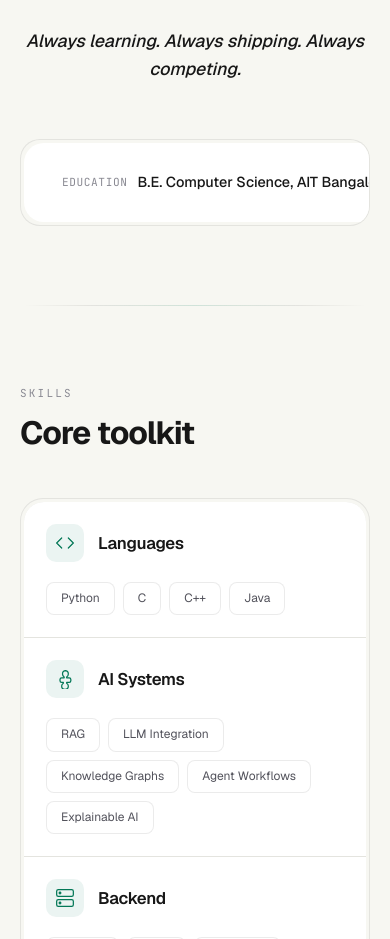
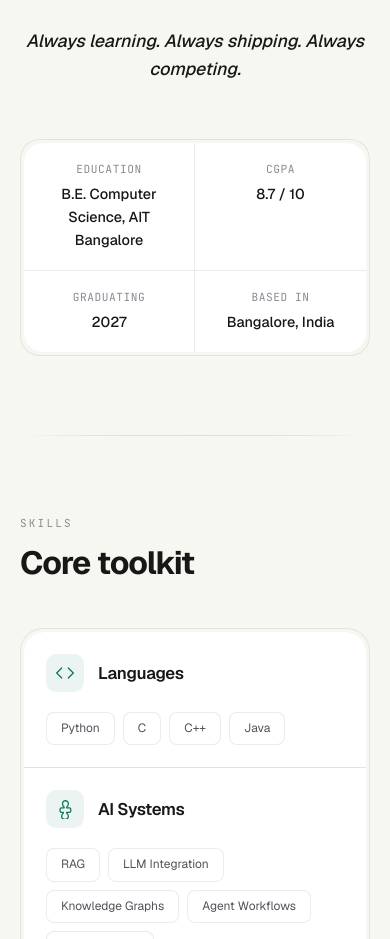
Before and after one commit to Abhishek-M-29/Portfolio, a React (Vite) app: page / in a window 390 px wide. Shown: the part 1960-2899 px from the top of the page. Built offline with nearby package versions, Linux system fonts and the light colour scheme.

Commit message:
fix: make about details bar responsive on mobile with 2-column wrap

```diff
--- a/src/components/About.css
+++ b/src/components/About.css
@@ -126,14 +126,33 @@ AI, backend, and systems that hold upAI, backend, and systems that hold up.about
   }
   .about-details-shell {
     border-radius: var(--radius);
+    overflow: hidden;
   }
   .about-details {
-    flex-direction: row;
-    align-items: center;
+    flex-wrap: wrap;
+    justify-content: center;
+    width: 100%;
+    padding: 0;
     border-radius: var(--radius);
+    gap: 0;
   }
   .about-detail {
+    flex: 1 1 45%;
+    min-width: 0;
+    white-space: normal;
+    border-right: none;
+    border-bottom: 1px solid var(--border);
+    padding: 18px 16px;
+    display: flex;
+    flex-direction: column;
+    align-items: center;
+    text-align: center;
+    gap: 4px;
+  }
+  .about-detail:nth-last-child(-n+2) {
+    border-bottom: none;
+  }
+  .about-detail:not(:nth-child(even)) {
     border-right: 1px solid var(--border);
-    padding: 8px 14px;
   }
 }
```
